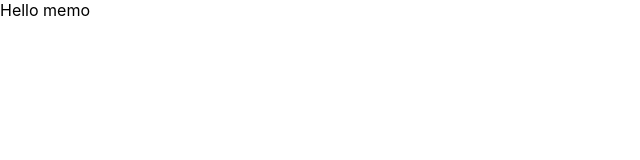
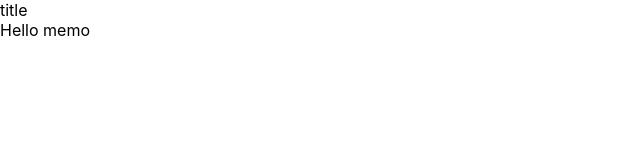
Before and after one commit to high-g/react-hooks, a Next.js app: page / in a window 1280 px wide. Shown: the top 160 px of the page, without its empty margins (0-640 px from the left). Built offline with nearby package versions, Linux system fonts and the light colour scheme.

Commit message:
Update title

```diff
--- /dev/null
+++ b/src/components/Title.jsx
@@ -0,0 +1,7 @@
+import React from 'react'
+
+const Title = () => {
+  return <div>title</div>
+}
+
+export default Title
--- a/src/pages/index.js
+++ b/src/pages/index.js
@@ -1,4 +1,5 @@
 import Head from 'next/head'
+import Title from '../components/Title'
 import Hello from '../components/Hello'
 
 const Home = () => {
@@ -11,6 +12,7 @@ const Home = () => {
       </Head>
 
       <main>
+        <Title />
         <Hello />
       </main>
     </div>
```
Also changed, not shown: src/components/Count.jsx (added, +9 -0 lines).
